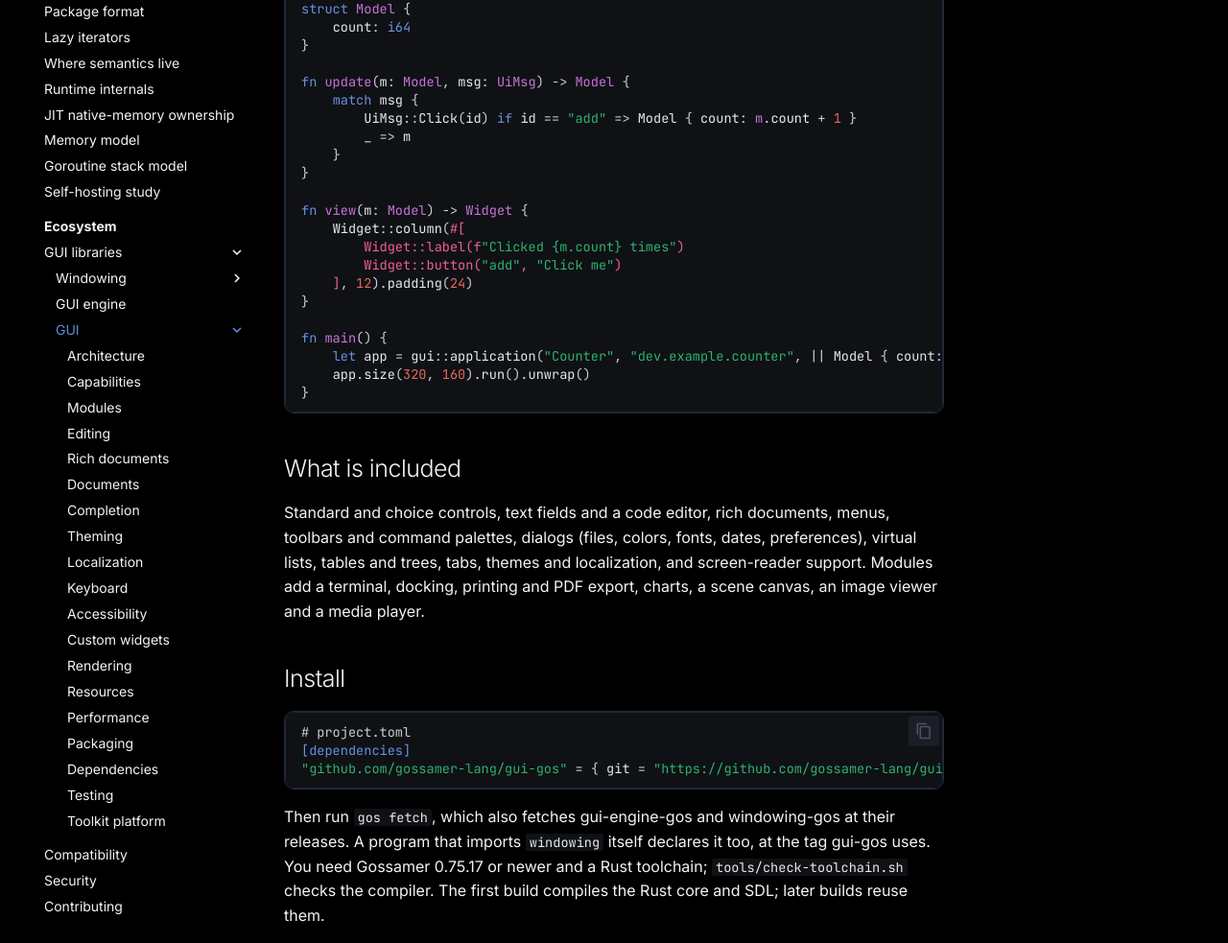
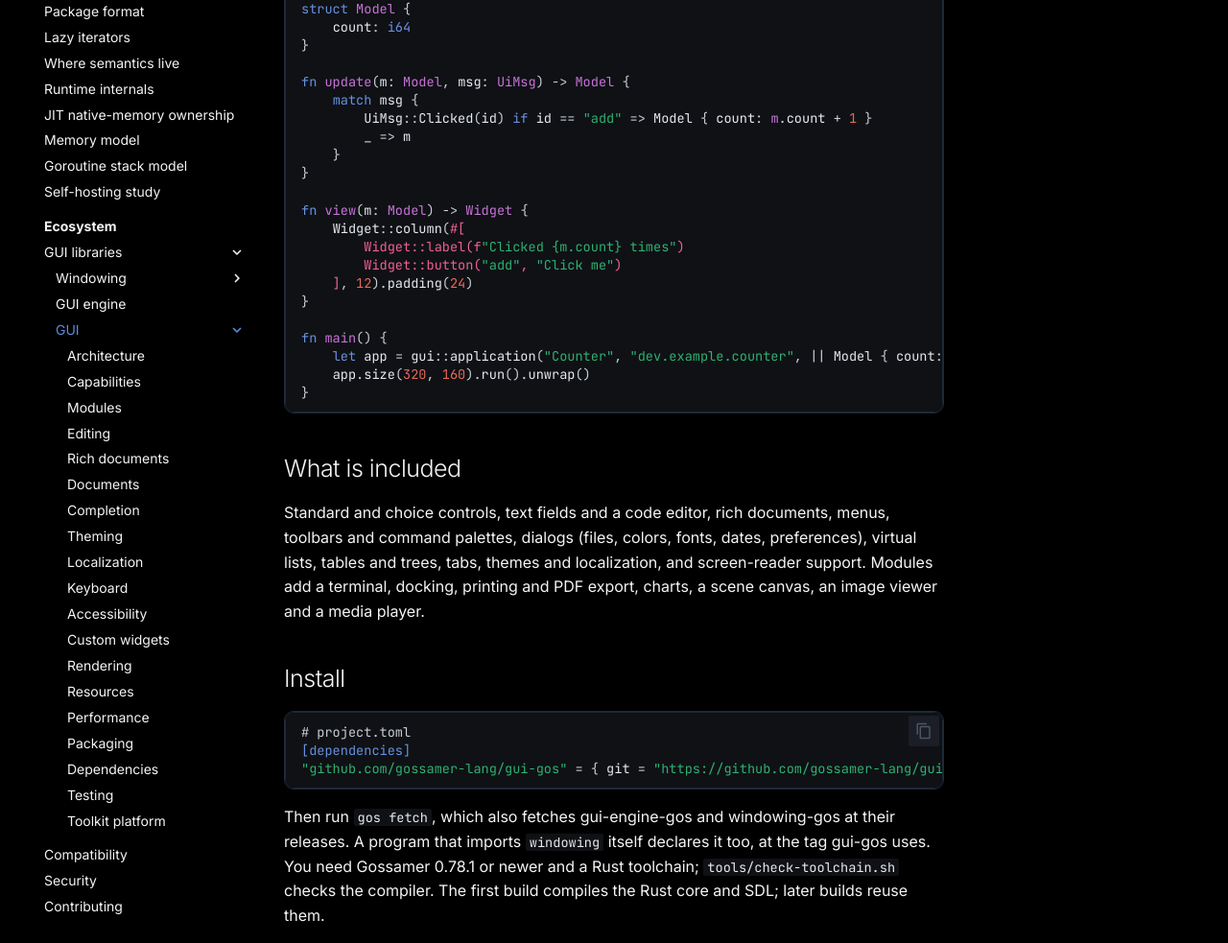
Before and after one commit to gossamer-lang/gossamer-docs, an MkDocs documentation site: the page built from docs/ecosystem/gui/index.md, in a window 1280 px wide and 1400 px high. Shown: the part 414-1397 px from the top of the window at 96% size. Built offline with MkDocs 1.6.1 and Material for MkDocs 9.7.7, drawn with Linux system fonts in a browser that asks for light colours; comment, search, counter and statistics services are not loaded.

Commit message:
Fixes for 0.79.0 - The GUI page follows gui-gos 0.2.7

````diff
--- a/docs/ecosystem/gui/index.md
+++ b/docs/ecosystem/gui/index.md
@@ -16,7 +16,7 @@ struct Model {
 
 fn update(m: Model, msg: UiMsg) -> Model {
     match msg {
-        UiMsg::Click(id) if id == "add" => Model { count: m.count + 1 }
+        UiMsg::Clicked(id) if id == "add" => Model { count: m.count + 1 }
         _ => m
     }
 }
@@ -47,12 +47,12 @@ export, charts, a scene canvas, an image viewer and a media player.
 ```toml
 # project.toml
 [dependencies]
-"github.com/gossamer-lang/gui-gos" = { git = "https://github.com/gossamer-lang/gui-gos", tag = "v0.1.5" }
+"github.com/gossamer-lang/gui-gos" = { git = "https://github.com/gossamer-lang/gui-gos", tag = "v0.2.7" }
 ```
 
 Then run `gos fetch`, which also fetches gui-engine-gos and windowing-gos at
 their releases. A program that imports `windowing` itself declares it too,
-at the tag gui-gos uses. You need Gossamer 0.75.17 or newer and a Rust
+at the tag gui-gos uses. You need Gossamer 0.78.1 or newer and a Rust
 toolchain; `tools/check-toolchain.sh` checks the compiler. The first build
 compiles the Rust core and SDL; later builds reuse them.
 
````
